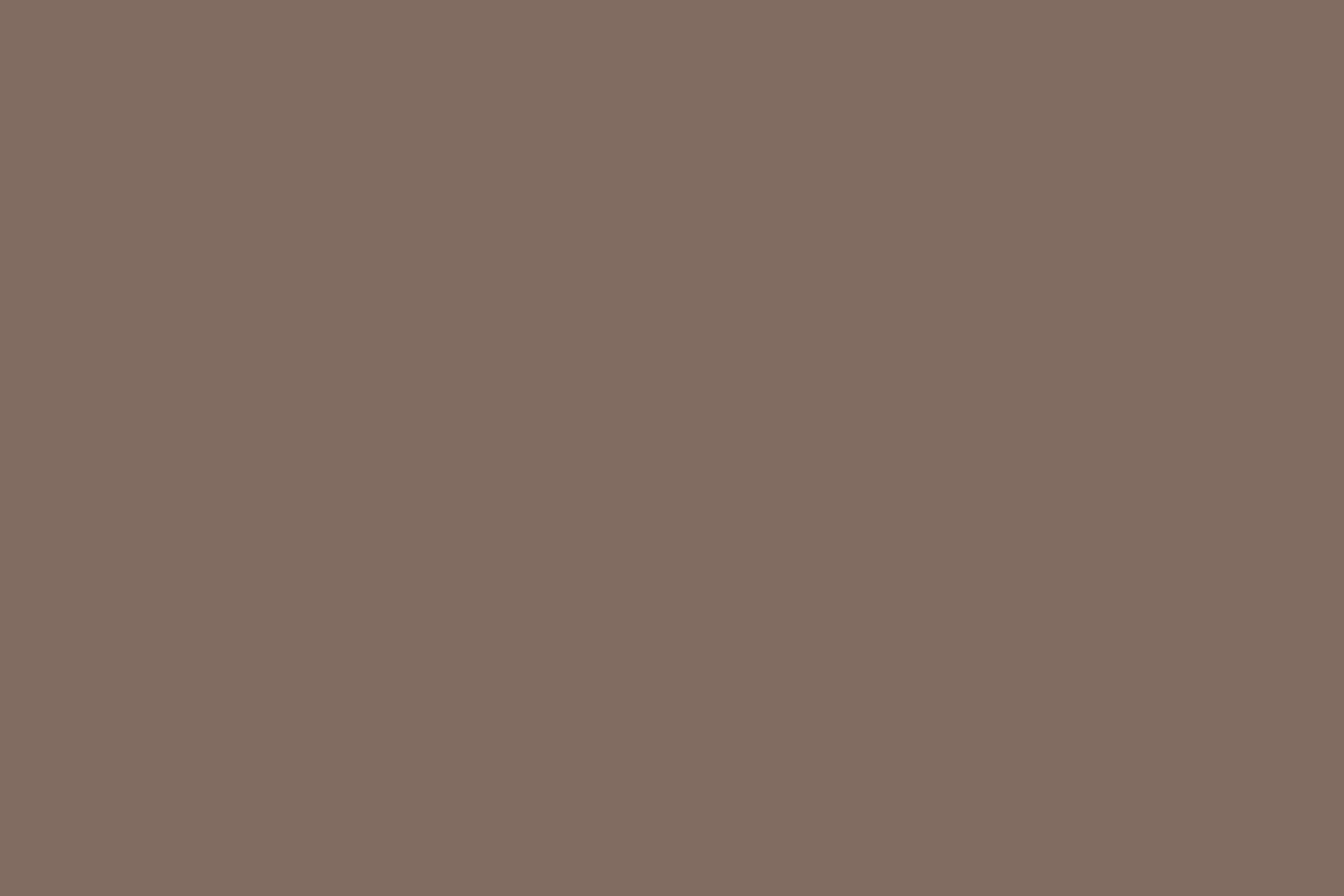
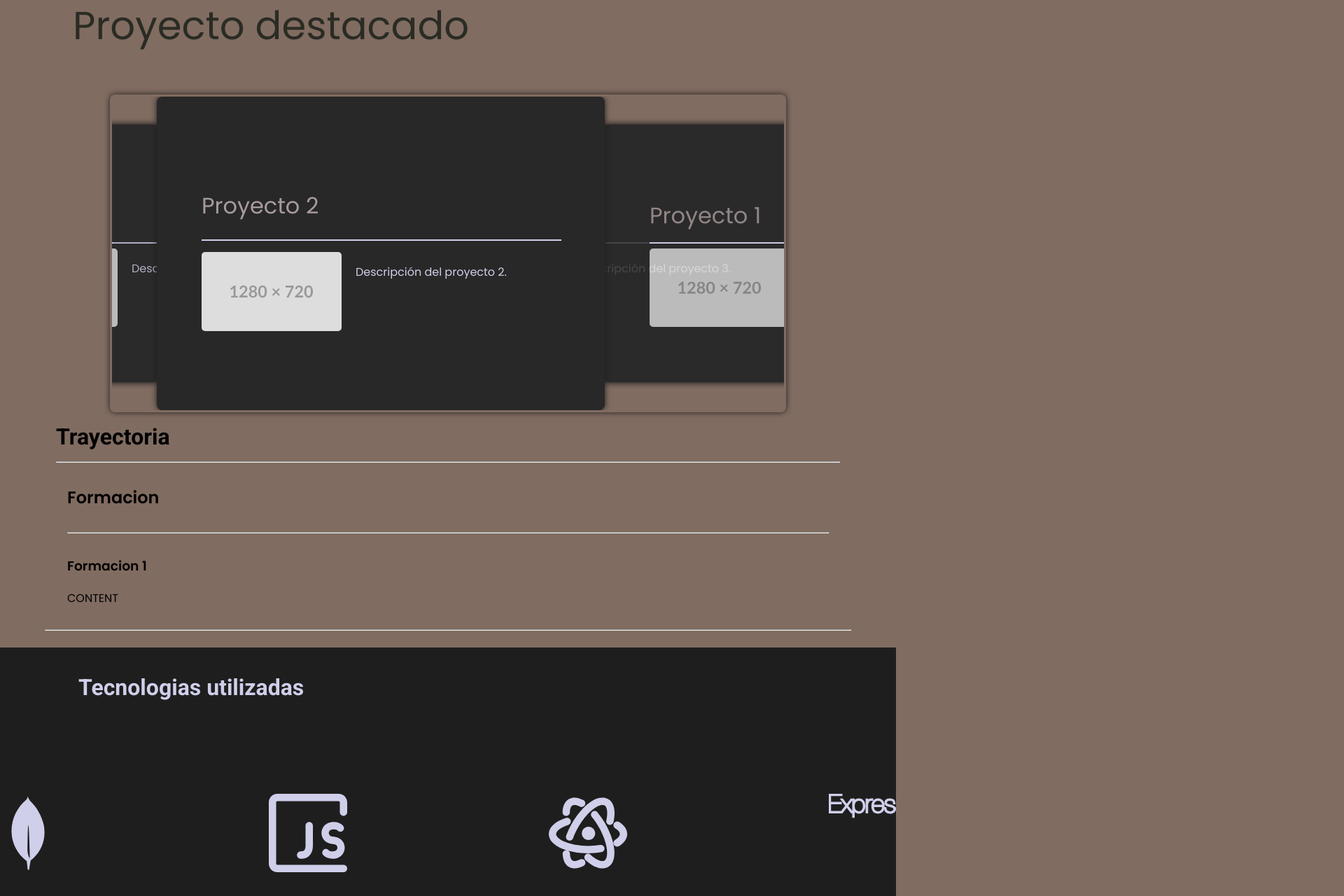
Before and after one commit to Matii111/Matii111.github.io, a React (Create React App) app: page / in a window 1280 px wide. Shown: the part 740-2020 px from the top of the page at 70% size, 1920 px wide, since content can reach past the window. Built offline with nearby package versions, Linux system fonts and the light colour scheme.

Commit message:
style(major): Multiple changes 20-05.

```diff
--- a/src/index.css
+++ b/src/index.css
@@ -1,3 +1,14 @@
+@import "react-slideshow-image/dist/styles.css";
+
+/* SPECIFIC SETTINGS */
+* {
+  font-family: 'Poppins', sans-serif;
+}
+
+h1 {
+  font-family: 'Roboto', sans-serif;
+}
+
 /* SCROLLBAR */
 ::-webkit-scrollbar {
   width: 4px;
@@ -94,37 +105,6 @@ body {
   flex-direction: column;
 }
 
-/* PROJECT CARDS */
-.project-card {
-  background-color: #1E1E1E;
-  width: 70%;
-  margin-bottom: 10%;
-}
-
-.project-info {
-  display: flex;
-  flex-direction: row;
-  align-items: center;
-}
-
-.project-img-container {
-  margin: 1rem;
-}
-
-.project-img-container>img {
-  width: 100%;
-}
-
-.project-description {
-  overflow: hidden;
-  margin: 1rem;
-}
-
-.project-description>p {
-  color: white;
-  text-align: justify;
-}
-
 /* CAREER CONTENT */
 
 .career-container {
@@ -162,20 +142,47 @@ body {
 
 .tools-container {
   width: 100%;
-  height: 30rem;
   background-color: #1E1E1E;
   margin: 1rem;
   margin-bottom: 10%;
+  height: 30rem;
+}
+
+.tools-content {
+  display: flex;
+  flex-direction: row;
+  flex-wrap: nowrap;
+  justify-content: center;
+  align-items: center;
+  overflow: hidden;
+}
+
+.tool-item {
+  padding-left: 7rem;
+  padding-right: 7rem;
+  display: flex;
+  justify-content: center;
+  align-items: center;
+}
+
+.tool-item>img {
+  height: 7rem;
+  cursor: default;
+  transition: all 0.3s ease-in-out;
+  padding: 2rem;
+}
+
+.tool-item>img:hover {
+  padding-top: 1rem;
 }
 
 .tools-title {
-  margin: 1rem;
+  padding: 1rem;
+  padding-left: 7rem;
+  padding-bottom: 5rem;
+  color: #CFCFEA;
 }
 
-.tools-content>p {
-  margin: 1rem;
-  margin-top: 10%;
-}
 
 /* FOOTER */
 
@@ -184,9 +191,15 @@ body {
   left: 0;
   bottom: 0;
   width: 100%;
+  height: 15rem;
   align-items: center;
   flex-direction: column;
   display: flex;
+  overflow: hidden;
+}
+
+.footer-container>h1 {
+  color: #816C61;
 }
 
 .footer-items {
@@ -195,14 +208,113 @@ body {
   display: flex;
 }
 
-.footer-items>h3 {}
+.footer-items>p {
+  color: #CFCFEA;
+  font-size: 1.3rem;
+}
 
 .items-icons {
   display: flex;
   justify-content: center;
+  width: 2rem;
+  height: 5rem;
 }
 
 .items-icons>img {
-  width: 10%;
+  width: 2rem;
   margin: 1rem;
+  transition: all 0.3s ease-in-out;
+  cursor: pointer;
 }
+
+.items-icons>img:hover {
+  box-shadow: 0em 0.3em 0em 0em rgba(255, 255, 255, 0.1);
+  padding-bottom: 1rem;
+}
+
+/* FEATURED CONTENT */
+
+.section-title {
+  font-size: 3.5rem;
+  color: #2A2C24;
+  padding-left: 6.5rem;
+}
+
+/* SLIDER FEATURED PROJECTS */
+.slide-container {
+  width: 60rem;
+  margin: auto;
+  background-color: #816C61;
+  padding: 0.2rem;
+  border-radius: 0.5rem;
+  box-shadow: 0rem 0rem 0.5rem #1E1E1E;
+  height: 28rem;
+}
+
+.project-card {
+  display: flex;
+  flex-direction: column;
+  align-items: flex-start;
+  background-color: #282828;
+  padding: 4rem;
+  border-radius: 0.5rem;
+  box-shadow: 0rem 0rem 0.5rem #1E1E1E;
+  color: #CFCFEA;
+  height: 15rem;
+  width: 32rem;
+  left: -80%;
+  z-index: 0;
+  opacity: 0.8;
+  flex-wrap: nowrap;
+  justify-content: center;
+  position: relative;
+  transition: all 0.5s ease;
+  margin-top: 2.5rem;
+  font-size: 0.8rem;
+}
+
+.middle-card {
+  height: 20rem;
+  position: relative;
+  z-index: 1;
+  opacity: 1;
+  margin-top: 0rem;
+  font-size: 2rem;
+}
+
+.project-title {
+  font-size: 2rem;
+  margin-bottom: 0.5rem;
+  color: #A89B9D;
+}
+
+.project-card>hr {
+  width: 100%;
+  border: 1px solid #CFCFEA;
+}
+
+.project-info {
+  display: flex;
+  align-items: flex-start;
+}
+
+.project-img-container {
+  margin-right: 20px;
+}
+
+.project-img-container img {
+  max-width: 200px;
+  height: auto;
+  border-radius: 5px;
+}
+
+.project-description {
+  font-size: 16px;
+  max-width: 400px;
+}
+
+.slideButton {
+  width: 30rem;
+  height: 20rem;
+  opacity: 0;
+}
```
